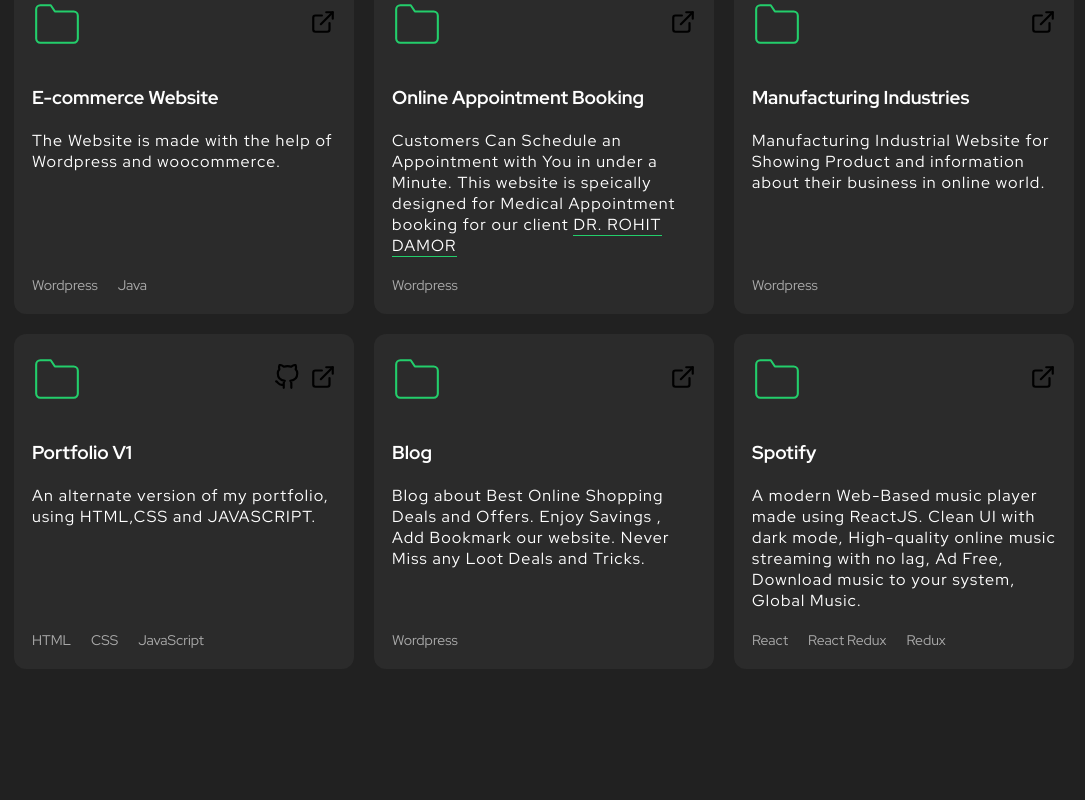
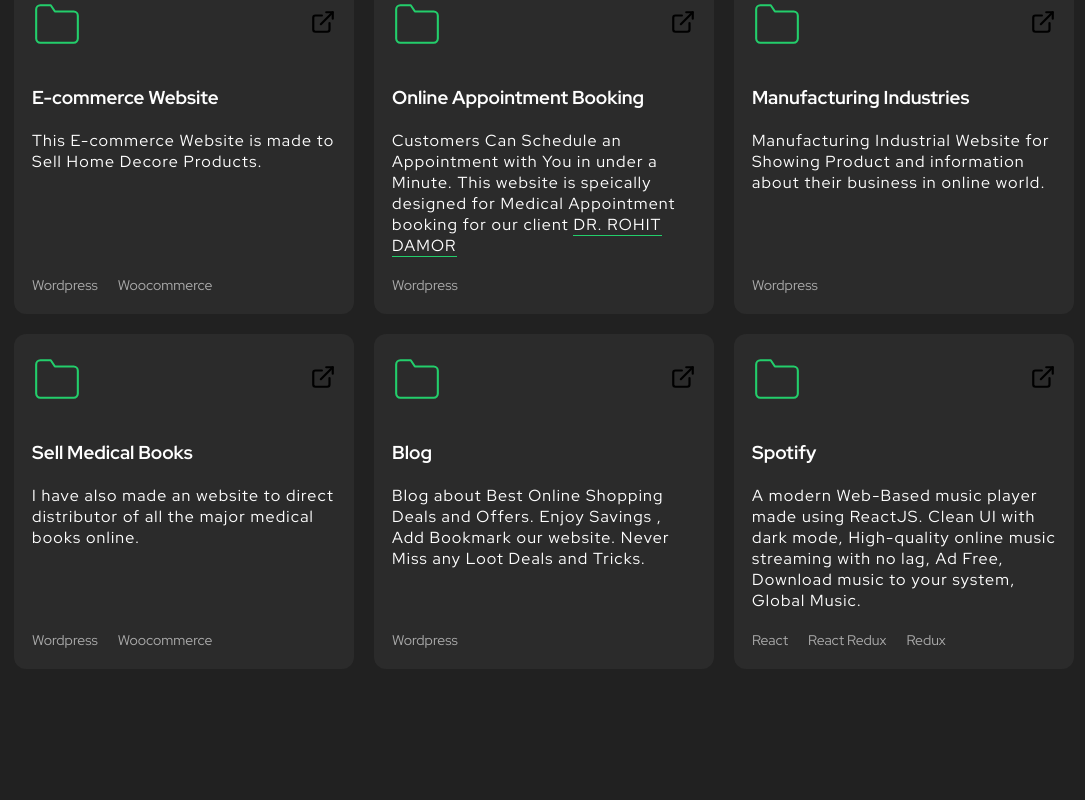
Before and after one commit to yuliiak111/portfolio, a React (Create React App) app: page / in a window 1280 px wide. Shown: the part 1600-2400 px from the top of the page, without its empty margins (96-1181 px from the left). Built offline with nearby package versions, Linux system fonts and the light colour scheme.

Commit message:
Portfolio Site updated
Some old Portfolio Site updated

```diff
--- a/src/components/Hero/Hero.tsx
+++ b/src/components/Hero/Hero.tsx
@@ -17,7 +17,7 @@ export function Hero(){
           <h3>Full Stack Developer</h3>
         </ScrollAnimation>
         <ScrollAnimation animateIn="fadeInUp" delay={0.6 * 1000}>
-          <p className="small-resume">3 Year of experience in Website Development</p>
+          <p className="small-resume">4 Year of experience in Website Development</p>
         </ScrollAnimation>
 
           <ScrollAnimation animateIn="fadeInUp" delay={0.8*1000}>
--- a/src/components/Portfolio/Portfolio.tsx
+++ b/src/components/Portfolio/Portfolio.tsx
@@ -31,13 +31,14 @@ export function Portfolio() {
               <h3>E-commerce Website  </h3>
               {/* <p>The Website is made with the help of Wordpress and woocommerce. The Android app is made with the help of Java that converted website into app.
               </p> */}
-              <p>The Website is made with the help of Wordpress and woocommerce.
+              <p>
+                This E-commerce Website is made to Sell Home Decore Products.
               </p>
             </div>
             <footer>
               <ul className="tech-list">
                 <li>Wordpress</li>
-                <li>Java</li>
+                <li>Woocommerce</li>
               </ul>
             </footer>
           </div>
@@ -99,24 +100,24 @@ export function Portfolio() {
             <header>
               <svg width="50" xmlns="http://www.w3.org/2000/svg" role="img" viewBox="0 0 24 24" fill="none" stroke="#23ce6b " stroke-width="1" stroke-linecap="round" stroke-linejoin="round" ><title>Folder</title><path d="M22 19a2 2 0 0 1-2 2H4a2 2 0 0 1-2-2V5a2 2 0 0 1 2-2h5l2 3h9a2 2 0 0 1 2 2z"></path></svg>
               <div className="project-links">
-                <a href="https://github.com/CodeVinayak/Portfolio-v1" target="_blank" rel="noreferrer">
+                {/* <a href="https://github.com/CodeVinayak/Portfolio-v1" target="_blank" rel="noreferrer">
                   <img src={githubIcon} alt="Visitar site" />
-                </a>
-                <a href="https://portfoliov1.vinayaksingh.in/" target="_blank" rel="noreferrer">
+                </a> */}
+                <a href="https://justmedicalbooks.com/" target="_blank" rel="noreferrer">
                   <img src={externalLinkIcon} alt="Visitar site" />
                 </a>
               </div>
             </header>
             <div className="body">
-              <h3>Portfolio V1</h3>
-              <p>An alternate version of my portfolio, using HTML,CSS and JAVASCRIPT.
+              <h3>Sell Medical Books</h3>
+              <p>I have also made an website to direct distributor of all the major medical books online.
               </p>
             </div>
             <footer>
               <ul className="tech-list">
-                <li>HTML</li>
-                <li>CSS</li>
-                <li>JavaScript</li>
+                <li>Wordpress</li>
+                <li>Woocommerce</li>
+
               </ul>
             </footer>
           </div>
```
